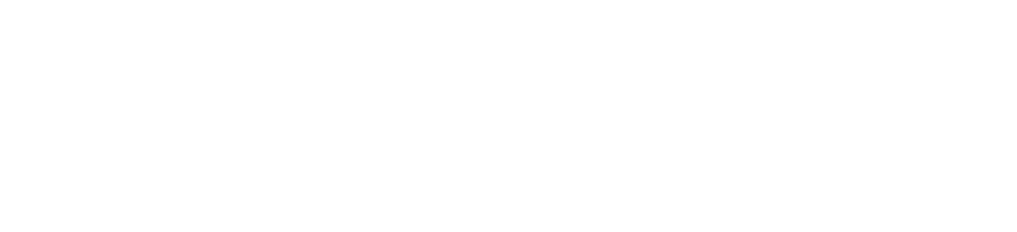
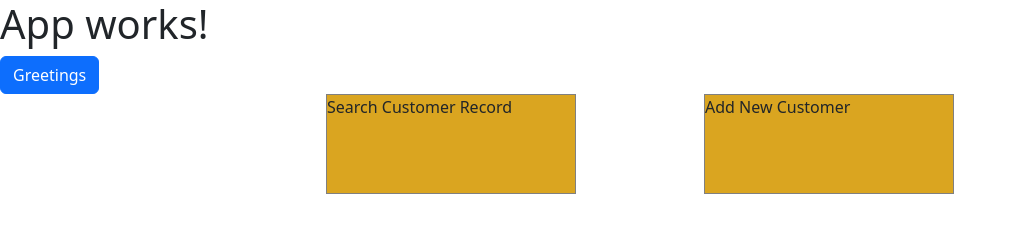
Before and after one commit to synergy2411/demo_deploy, a plain HTML site: page index.html in a window 1280 px wide. Shown: the whole page, without its empty margins (0-1017 px from the left). Drawn offline with Linux system fonts and the light colour scheme; the site is published under a folder, as on GitHub Pages, so addresses that start at the root find nothing.

Commit message:
path changed

```diff
--- a/index.html
+++ b/index.html
@@ -5,8 +5,8 @@
     <link rel="icon" type="image/svg+xml" href="/vite.svg" />
     <meta name="viewport" content="width=device-width, initial-scale=1.0" />
     <title>Vite + React</title>
-    <script type="module" crossorigin src="/index-0A3N-Nb5.js"></script>
-    <link rel="stylesheet" crossorigin href="/index-DG2Rqdbo.css" />
+    <script type="module" crossorigin src="index-0A3N-Nb5.js"></script>
+    <link rel="stylesheet" crossorigin href="index-DG2Rqdbo.css" />
     <script src="app.js"></script>
   </head>
   <body>
```
